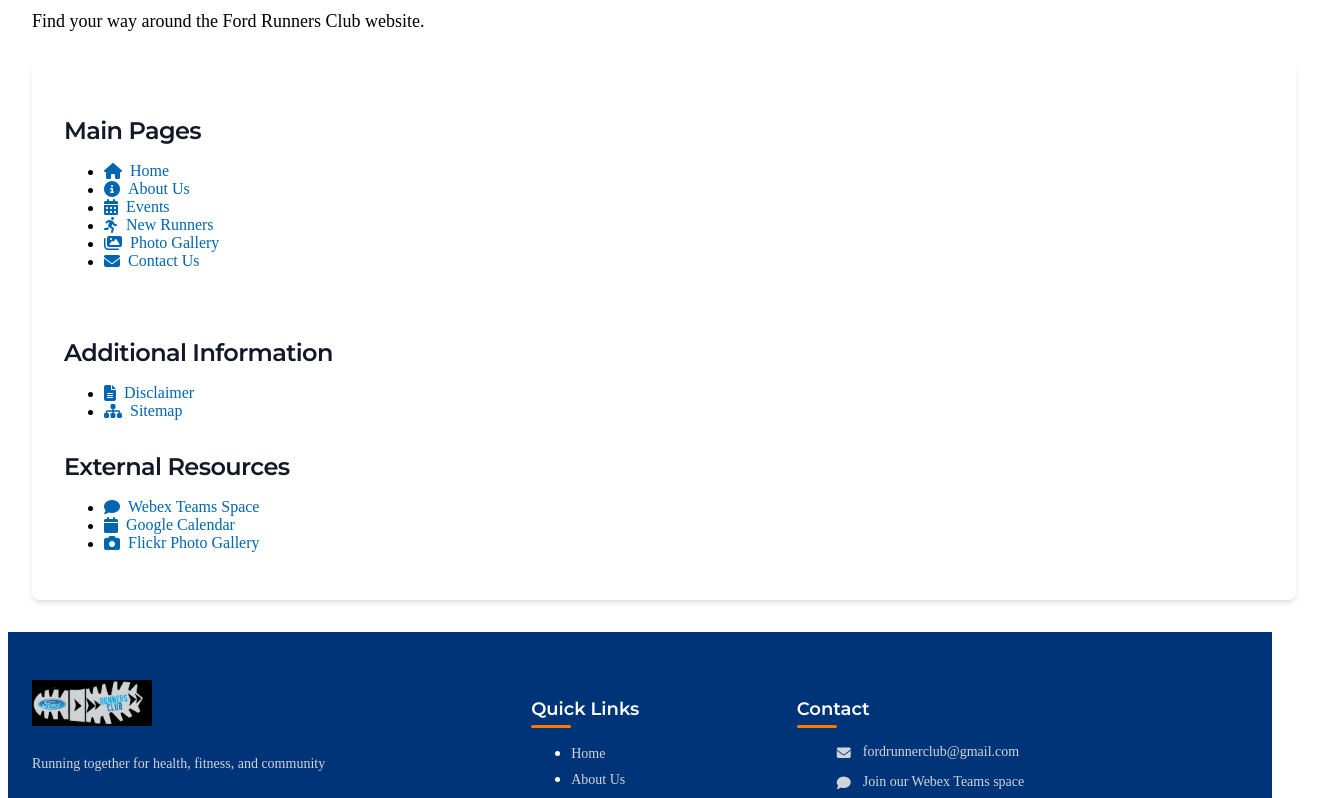
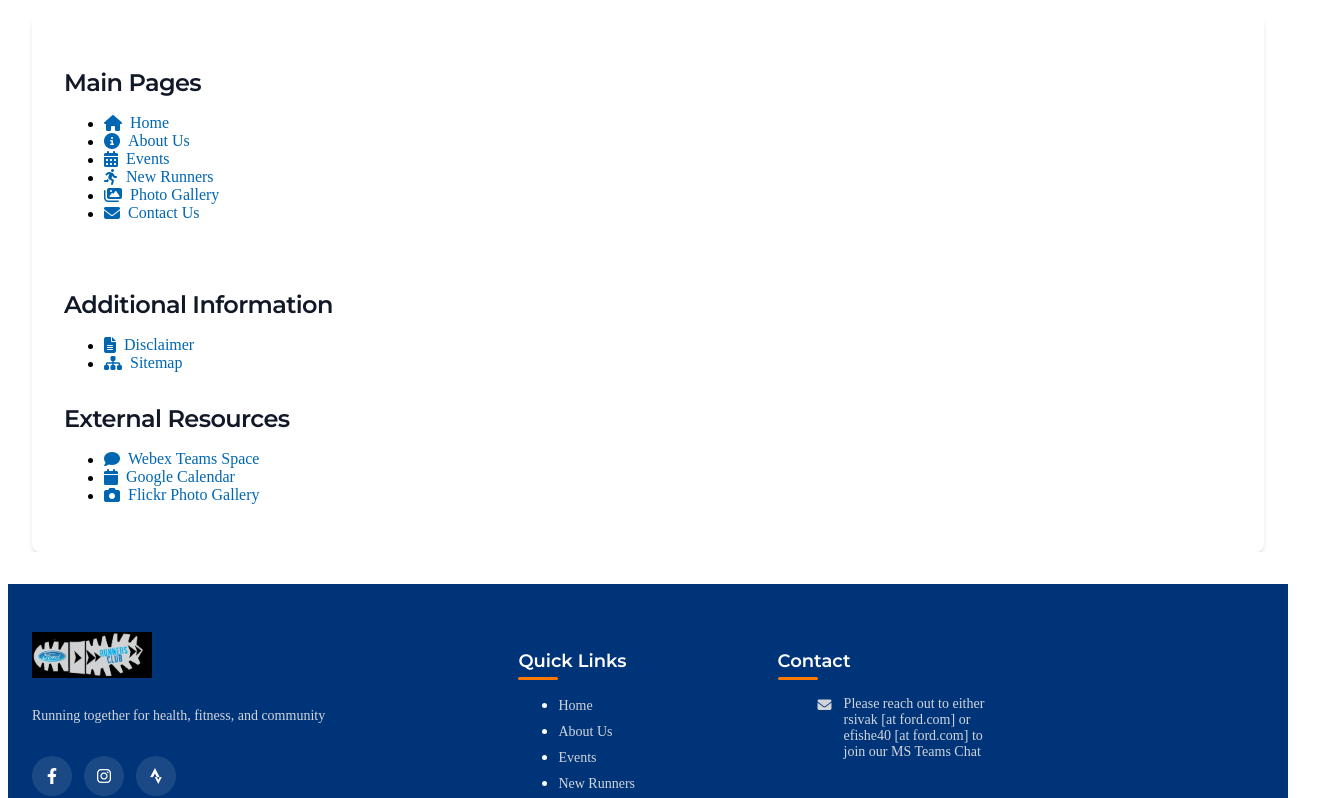
Before and after one commit to sivak1rl/dev.fordrunners.club, a React (Vite) app in the folder frontend/: page /sitemap in a window 1280 px wide. Shown: the part 460-1258 px from the top of the page, 1320 px wide, since content can reach past the window. Built offline with nearby package versions, Linux system fonts and the light colour scheme.

Commit message:
fix scrollverflow, remove contact pages

```diff
--- a/frontend/src/App.jsx
+++ b/frontend/src/App.jsx
@@ -11,7 +11,6 @@ import Home from './pages/Home';
 import About from './pages/About';
 import Events from './pages/Events';
 import NewRunners from './pages/NewRunners';
-import Contact from './pages/Contact';
 import Gallery from './pages/Gallery';
 import Disclaimer from './pages/Disclaimer';
 import Sitemap from './pages/Sitemap';
--- a/frontend/src/components/Footer.jsx
+++ b/frontend/src/components/Footer.jsx
@@ -37,27 +37,12 @@ function Footer() {
 
         <div className="footer-section">
           <h3 className="footer-heading">Contact</h3>
-          <ul className="footer-contact-list">
+          <ul id="contact-links" className="footer-contact-list">
             <li className="footer-contact-item">
               <span className="footer-contact-icon">
                 <i className="fas fa-envelope"></i>
               </span>
-              <a href="mailto:fordrunnerclub@gmail.com" className="footer-link">
-                fordrunnerclub@gmail.com
-              </a>
-            </li>
-            <li className="footer-contact-item">
-              <span className="footer-contact-icon">
-                <i className="fas fa-comment"></i>
-              </span>
-              <a
-                href="https://www.webexteams.ford.com/space?r=qi6q"
-                target="_blank"
-                rel="noopener noreferrer"
-                className="footer-link"
-              >
-                Join our Webex Teams space
-              </a>
+              Please reach out to either rsivak [at ford.com] or efishe40 [at ford.com] to join our MS Teams Chat
             </li>
           </ul>
         </div>
--- a/frontend/src/pages/Home.jsx
+++ b/frontend/src/pages/Home.jsx
@@ -90,7 +90,7 @@ function Home() {
               Whether you're a seasoned marathoner or just starting your running journey,
               the Ford Runners Club welcomes you. Join us for our next event!
             </p>
-            <Link to="/contact" className="btn btn-accent">
+            <Link to="#contact-links" className="btn btn-accent">
               Get in Touch
             </Link>
           </div>
--- a/frontend/src/styles/layout.css
+++ b/frontend/src/styles/layout.css
@@ -4,7 +4,36 @@
   flex-direction: column;
   min-height: 100vh;
 }
+/* Add these rules to frontend/src/styles/index.css */
 
+/* Fix for horizontal scrolling */
+html, body {
+  overflow-x: hidden;
+  width: 100%;
+  max-width: 100vw;
+}
+
+*, *::before, *::after {
+  box-sizing: border-box;
+}
+
+/* Make container class properly contained */
+.container {
+  width: 100%;
+  max-width: 100%;
+  overflow-x: hidden;
+}
+
+/* Additional media query for small screens */
+@media (max-width: 768px) {
+  .container {
+    padding: 0 var(--space-sm);
+  }
+
+  body {
+    overflow-x: hidden;
+  }
+}
 .content {
   flex: 1;
   width: 100%;
```
